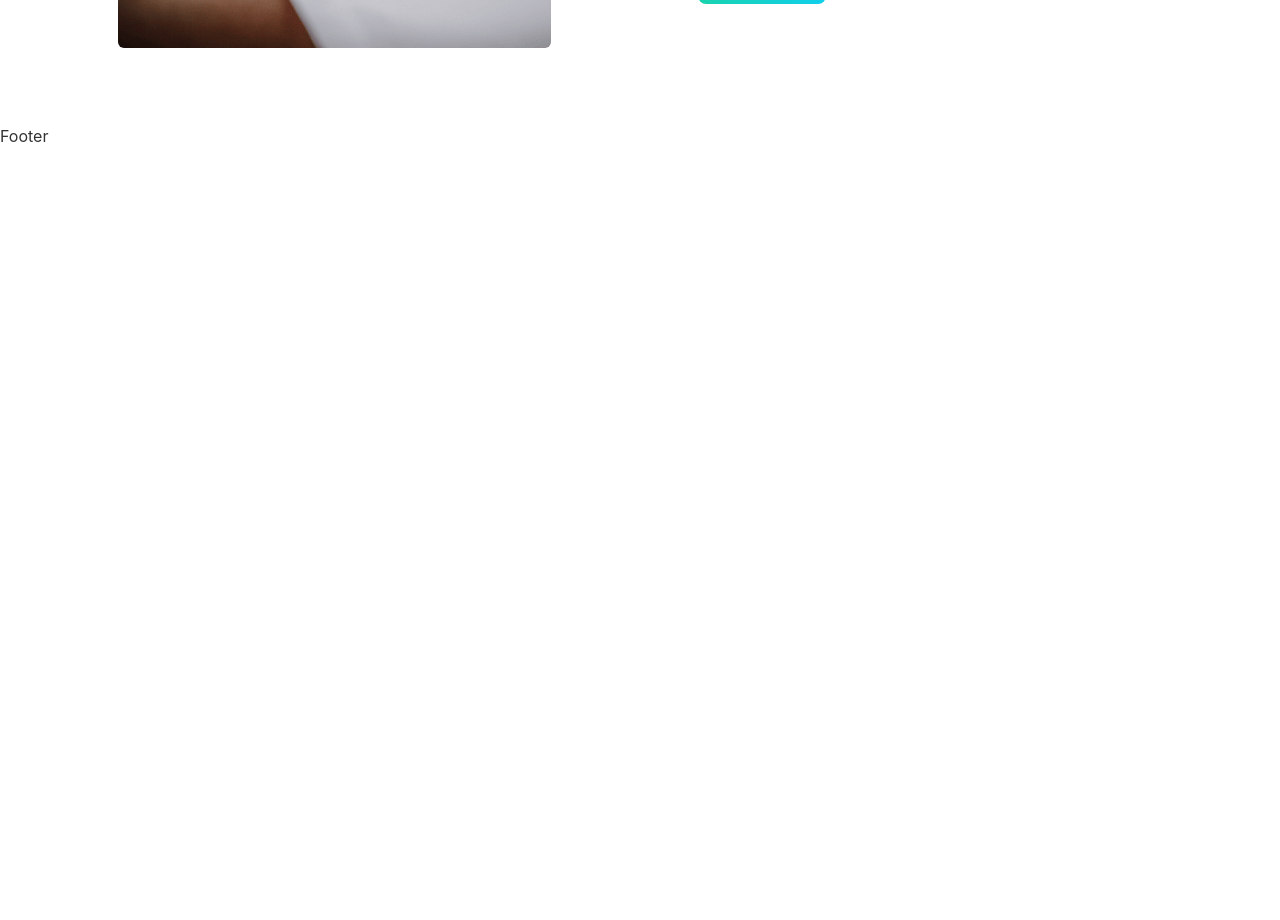
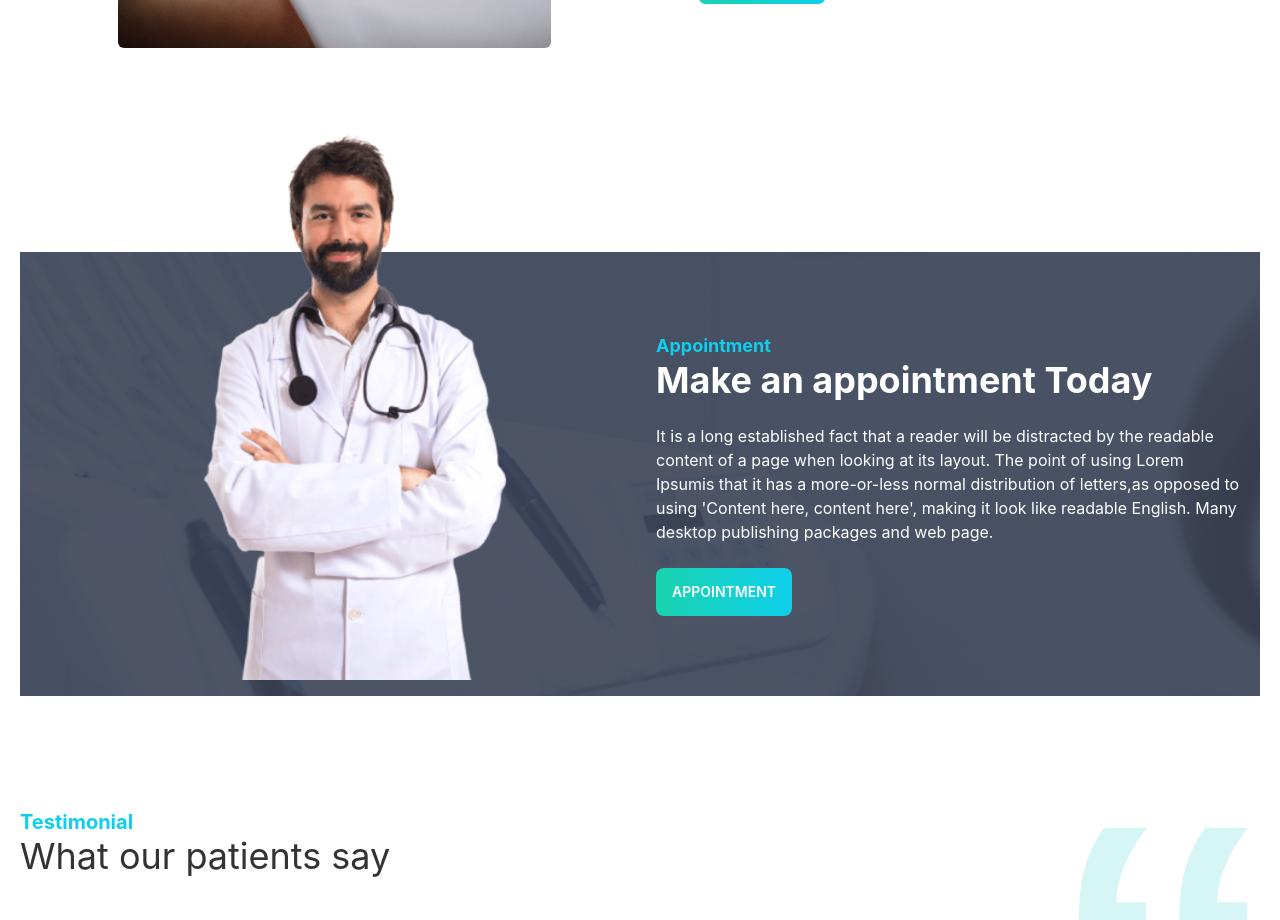
Before and after one commit to Ashraf59/doctors-portal-client, a React (Create React App) app: page / in a window 1280 px wide. Shown: the part 1880-2800 px from the top of the page. Before the commit the page ends 2028 px from the top, so only its background shows below. Built offline with nearby package versions, Linux system fonts and the light colour scheme.

Commit message:
Testimonial part completed

```diff
--- a/src/Pages/Home/Banner/Banner.js
+++ b/src/Pages/Home/Banner/Banner.js
@@ -1,5 +1,6 @@
 import React from 'react';
 import chair from '../../../assets/images/chair.png'
+import PrimaryButton from '../../../component/PrimaryButton';
 
 
 const Banner = () => {
@@ -7,10 +8,10 @@
         <div className="hero">
   <div className="hero-content flex-col lg:flex-row-reverse">
     <img src={chair} className="lg:w-1/2 rounded-lg shadow-2xl" alt='chair'/>
-    <div>
+    <div className='lg:w-1/2'>
       <h1 className="text-5xl font-bold">Box Office News!</h1>
       <p className="py-6">Provident cupiditate voluptatem et in. Quaerat fugiat ut assumenda excepturi exercitationem quasi. In deleniti eaque aut repudiandae et a id nisi.</p>
-      <button className="btn bg-gradient-to-r from-secondary to-primary text-white border-0">Get Started</button>
+      <PrimaryButton>Get Started</PrimaryButton>
     </div>
   </div>
 </div>
--- a/src/Pages/Home/Home/Home.js
+++ b/src/Pages/Home/Home/Home.js
@@ -2,6 +2,8 @@
 import Banner from '../Banner/Banner';
 import InfoCards from '../InfoCards/InfoCards';
 import Services from '../Services/Services';
+import Testimonial from '../Testimonial/Testimonial';
+import MakeAppointment from './MakeAppointment/MakeAppointment';
 import ServiceSection from './ServiceSection/ServiceSection';
 
 const Home = () => {
@@ -11,6 +13,8 @@
             <InfoCards></InfoCards>
             <Services></Services>
             <ServiceSection></ServiceSection>
+            <MakeAppointment></MakeAppointment>
+            <Testimonial></Testimonial>
         </div>
     );
 };
--- /dev/null
+++ b/src/Pages/Home/Home/MakeAppointment/MakeAppointment.js
@@ -0,0 +1,26 @@
+import React from 'react';
+import doctors from '../../../../assets/images/doctor.png'
+import appointment from '../../../../assets/images/appointment.png'
+import PrimaryButton from '../../../../component/PrimaryButton';
+
+const MakeAppointment = () => {
+    return (
+       <section className='mt-32'
+       style={{background: `url(${appointment})`}}
+       >
+        <div className="hero">
+  <div className="hero-content flex-col lg:flex-row">
+    <img src={doctors} className="-mt-48 hidden md:block lg:w-1/2 rounded-lg "alt='doctors'/>
+    <div className='lg:w-1/2'>
+        <h4 className='text-primary font-bold text-lg'>Appointment</h4>
+      <h1 className="text-4xl font-bold text-white">Make an appointment Today</h1>
+      <p className="py-6 text-white">It is a long established fact that a reader will be distracted by the readable content of a page when looking at its layout. The point of using Lorem Ipsumis that it has a more-or-less normal distribution of letters,as opposed to using 'Content here, content here', making it look like readable English. Many desktop publishing packages and web page.</p>
+      <PrimaryButton>Appointment</PrimaryButton>
+    </div>
+  </div>
+</div>
+       </section>
+    );
+};
+
+export default MakeAppointment;
--- a/src/Pages/Home/Home/Shared/Footer/Footer.js
+++ b/src/Pages/Home/Home/Shared/Footer/Footer.js
@@ -1,10 +1,45 @@
 import React from 'react';
+import { Link } from 'react-router-dom';
+import footer from '../../../../../assets/images/footer.png';
 
 const Footer = () => {
+
     return (
-        <div>
-            <h2>Footer</h2>
-        </div>
+        <footer
+
+    style={{background: `url(${footer})`,
+    backgroundSize: 'cover'
+
+}}
+
+
+        className="p-10 mt-28">
+  <div className='footer flex justify-evenly'>
+  <div>
+    <span className="footer-title">Services</span>
+    <Link className="link link-hover">Branding</Link>
+    <Link className="link link-hover">Design</Link>
+    <Link className="link link-hover">Marketing</Link>
+    <Link className="link link-hover">Advertisement</Link>
+  </div>
+  <div>
+    <span className="footer-title">Company</span>
+    <Link className="link link-hover">About us</Link>
+    <Link className="link link-hover">Contact</Link>
+    <Link className="link link-hover">Jobs</Link>
+    <Link className="link link-hover">Press kit</Link>
+  </div>
+  <div>
+    <span className="footer-title">Legal</span>
+    <Link className="link link-hover">Terms of use</Link>
+    <Link className="link link-hover">Privacy policy</Link>
+    <Link className="link link-hover">Cookie policy</Link>
+  </div>
+  </div>
+  <div className='text-center mt-16'>
+    <p>Copyright © 2022 - All right reserved by ACME Industries Ltd</p>
+  </div>
+</footer>
     );
 };
 
--- /dev/null
+++ b/src/Pages/Home/Testimonial/Review.js
@@ -0,0 +1,26 @@
+import React from 'react';
+
+const Review = ({review}) => {
+    const {img, name, review: userReview, location} = review;
+    return (
+        <div className="card shadow-xl text-primary-content">
+  <div className="card-body">
+    <p>{userReview}</p>
+    <div className="flex items-center mt-6">
+    <div className="avatar mr-4">
+         <div className="w-16 rounded-full ring ring-primary ring-offset-base-100 ring-offset-2">
+         <img src={img} alt="avatar" />
+         </div>
+    </div>
+    <div>
+        <h5 className='text-lg'>{name}</h5>
+        <p>{location}</p>
+    </div>
+
+    </div>
+  </div>
+</div>
+    );
+};
+
+export default Review;
--- /dev/null
+++ b/src/Pages/Home/Testimonial/Testimonial.js
@@ -0,0 +1,56 @@
+import React from 'react';
+import quote from '../../../assets/icons/quote.svg';
+import people1 from '../../../assets/images/people1.png';
+import people2 from '../../../assets/images/people2.png';
+import people3 from '../../../assets/images/people3.png';
+import Review from '../../../Pages/Home/Testimonial/Review';
+
+const Testimonial = () => {
+    const reviews = [
+        {
+            _id: 1,
+            name: 'Winson Herry',
+            img: people1,
+            review: 'It is a long established fact that by the readable content of a lot layout. The point of using Lorem a more-or-less normal distribu to using Content here, content',
+            location: 'California'
+        },
+        {
+            _id: 2,
+            name: 'Winson Herry',
+            img: people2,
+            review: 'It is a long established fact that by the readable content of a lot layout. The point of using Lorem a more-or-less normal distribu to using Content here, content',
+            location: 'California'
+        },
+        {
+            _id: 3,
+            name: 'Winson Herry',
+            img: people3,
+            review: 'It is a long established fact that by the readable content of a lot layout. The point of using Lorem a more-or-less normal distribu to using Content here, content',
+            location: 'California'
+        },
+    ]
+    return (
+        <section>
+            <div className='flex justify-between mt-28'>
+            <div>
+                <h4 className='text-xl text-primary font-bold'>Testimonial</h4>
+                <h2 className='text-4xl'>What our patients say</h2>
+            </div>
+            <figure>
+                <img className='w-24 lg:w-48' src={quote} alt="qoute" />
+            </figure>
+
+            </div>
+            <div className='grid gap-4 grid-cols-1 md:grid-cols-2 lg:grid-cols-3'>
+                   {
+                     reviews.map(review => <Review
+                        key = {review._id}
+                        review = {review}
+                        ></Review>)
+                   }
+            </div>
+        </section>
+    );
+};
+
+export default Testimonial;
--- /dev/null
+++ b/src/component/PrimaryButton.js
@@ -0,0 +1,11 @@
+import React from 'react';
+
+const PrimaryButton = ({children}) => {
+    return (
+        <div>
+            <button className="btn bg-gradient-to-r from-secondary to-primary text-white border-0">{children}</button>
+        </div>
+    );
+};
+
+export default PrimaryButton;
```
